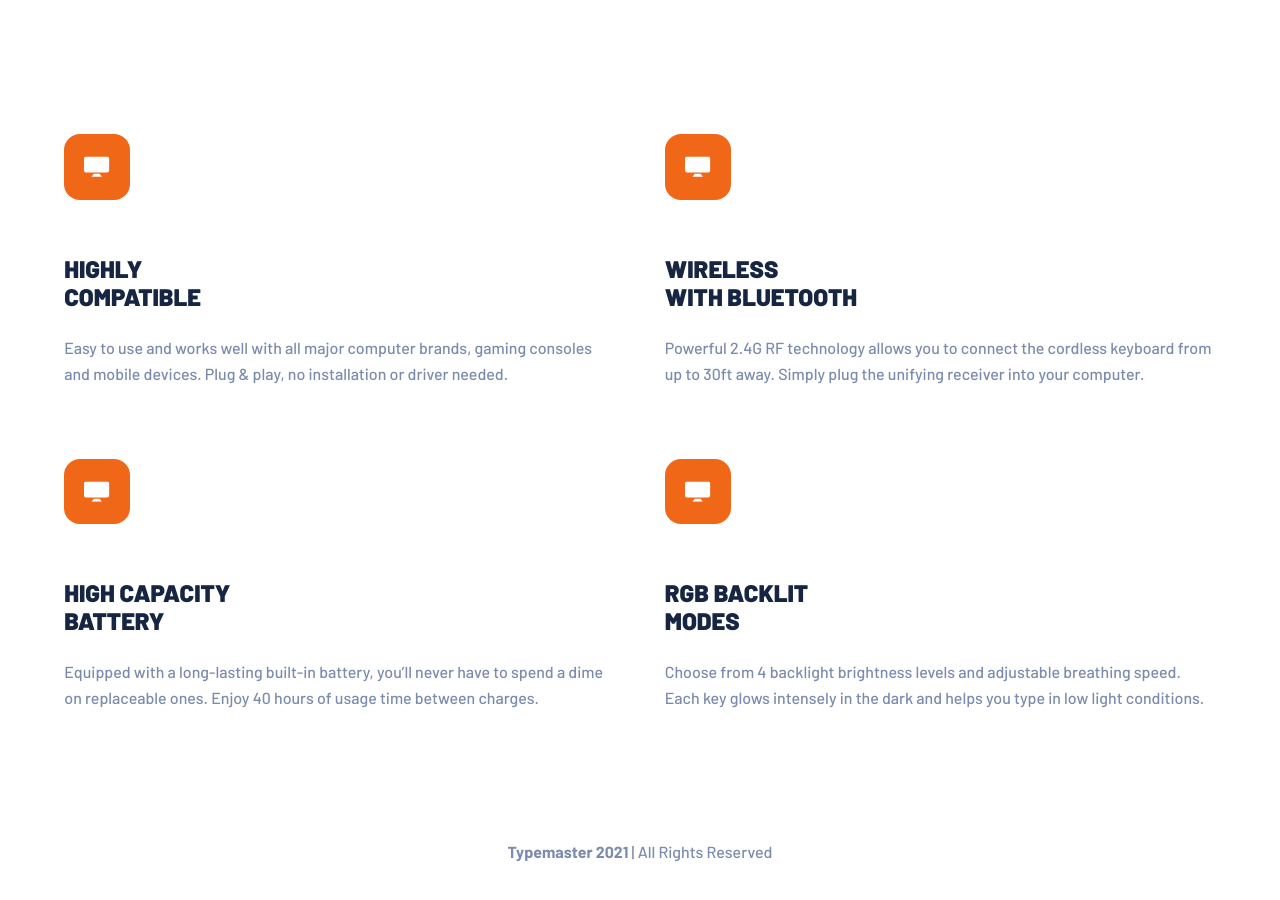
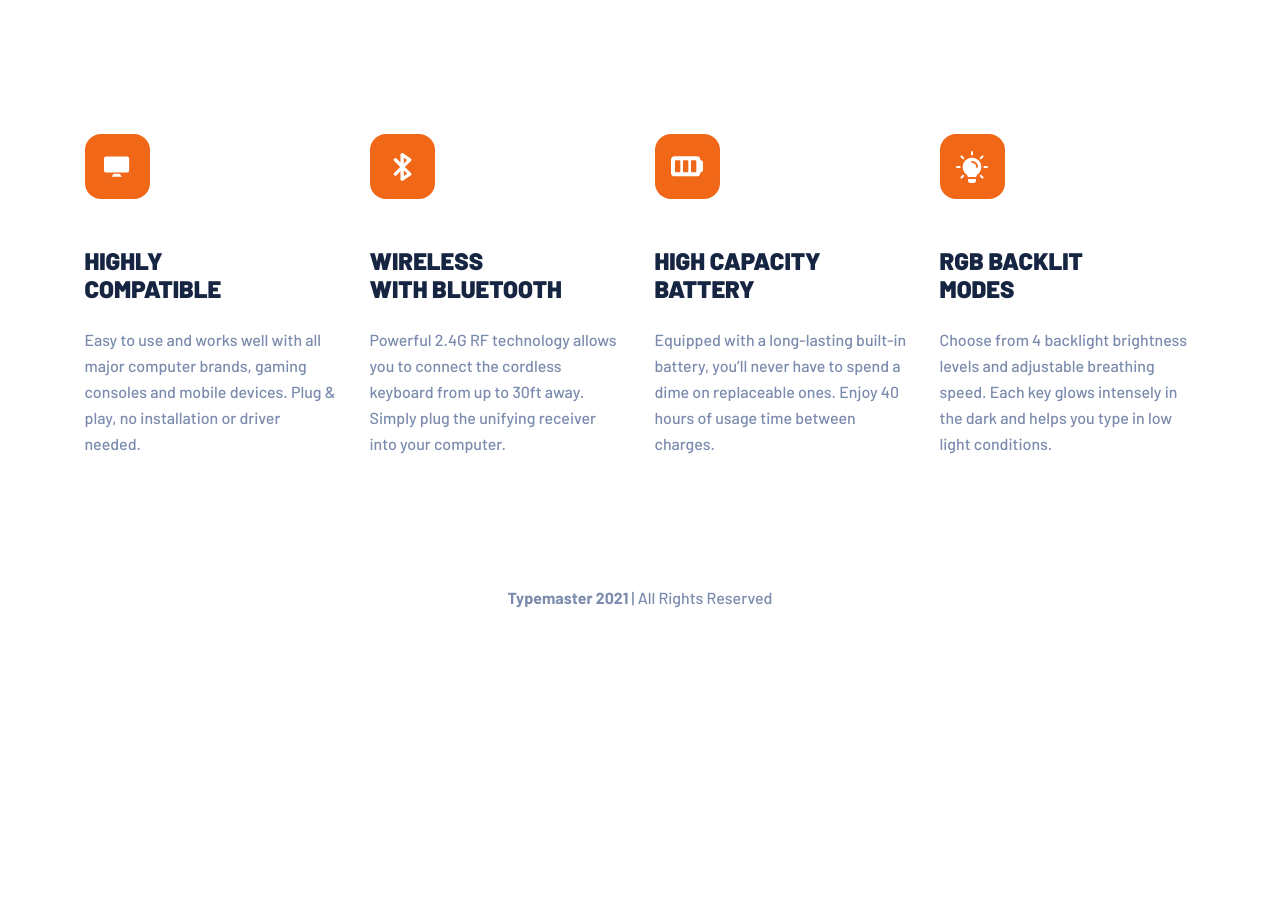
Before and after one commit to ionStici/typemaster-pre-launch-landing-page, a website: page index.html in a window 1280 px wide. Shown: the part 1220-2120 px from the top of the page. After the commit the page ends 1870 px from the top, so only its background shows below. Drawn offline with Linux system fonts and the light colour scheme.

Commit message:
Finish styling the features section for tablet and desktop

```diff
--- a/css/_features.scss
+++ b/css/_features.scss
@@ -8,13 +8,24 @@
         text-align: left;
 
         padding: 0 40px 0 39px;
+
         display: grid;
         row-gap: 72px;
-        grid-template-columns: 1fr 1fr;
+        column-gap: 69px;
+        grid-template-columns: 281px 281px;
+    }
+
+    @media only screen and (min-width: 800px) {
+        justify-content: center;
+        grid-template-columns: minmax(281px, 429px) minmax(281px, 429px);
     }
 
     @media only screen and (min-width: 1200px) {
         margin-bottom: 128px;
+
+        column-gap: 30px;
+        row-gap: revert;
+        grid-template-columns: repeat(4, 255px);
     }
 }
 
@@ -26,22 +37,41 @@
         margin-bottom: 64px;
 
         @media only screen and (min-width: 700px) {
+            max-width: revert;
             margin-bottom: 0;
         }
     }
 
-    &__icon {
+    &__icon-box {
         background-color: #f16718;
-        padding: 22.45px 19.86px 22.31px 20px;
+
+        width: 65px;
+        height: 65px;
+        margin: 0 auto;
+
+        display: flex;
+        align-items: center;
+        justify-content: center;
+
         border-radius: 16px;
         margin-bottom: 48px;
 
         @media only screen and (min-width: 700px) {
-            margin-bottom: 40px;
+            margin: 0 0 40px 0;
         }
 
         @media only screen and (min-width: 1200px) {
             margin-bottom: 48px;
+        }
+    }
+
+    .p {
+        @media only screen and (min-width: 888px) {
+            width: 370px;
+        }
+
+        @media only screen and (min-width: 1200px) {
+            width: revert;
         }
     }
 }
@@ -58,6 +88,3 @@
         display: block;
     }
 }
-
-.p {
-}
--- a/index.html
+++ b/index.html
@@ -57,7 +57,9 @@
 
         <section class="features-section">
             <div class="feature">
-                <img class="feature__icon" src="./assets/shared/icon-compatible.svg" alt="">
+                <div class="feature__icon-box">
+                    <img class="feature__icon" src="./assets/shared/icon-compatible.svg" alt="">
+                </div>
                 <h3 class="h3">
                     <span>Highly</span>
                     <span>compatible</span>
@@ -67,7 +69,9 @@
 
 
             <div class="feature">
-                <img class="feature__icon" src="./assets/shared/icon-compatible.svg" alt="">
+                <div class="feature__icon-box">
+                    <img class="feature__icon" src="./assets/shared/icon-bluetooth.svg" alt="">
+                </div>
                 <h3 class="h3">
                     <span>Wireless</span>
                     <span>with bluetooth</span>
@@ -76,7 +80,9 @@
             </div>
 
             <div class="feature">
-                <img class="feature__icon" src="./assets/shared/icon-compatible.svg" alt="">
+                <div class="feature__icon-box">
+                    <img class="feature__icon" src="./assets/shared/icon-battery.svg" alt="">
+                </div>
                 <h3 class="h3">
                     <span>High capacity</span>
                     <span>battery</span>
@@ -85,7 +91,9 @@
             </div>
 
             <div class="feature">
-                <img class="feature__icon" src="./assets/shared/icon-compatible.svg" alt="">
+                <div class="feature__icon-box">
+                    <img class="feature__icon" src="./assets/shared/icon-light.svg" alt="">
+                </div>
                 <h3 class="h3">
                     <span>RGB backlit</span>
                     <span>modes</span>
```
Also changed, not shown: css/style.css.
